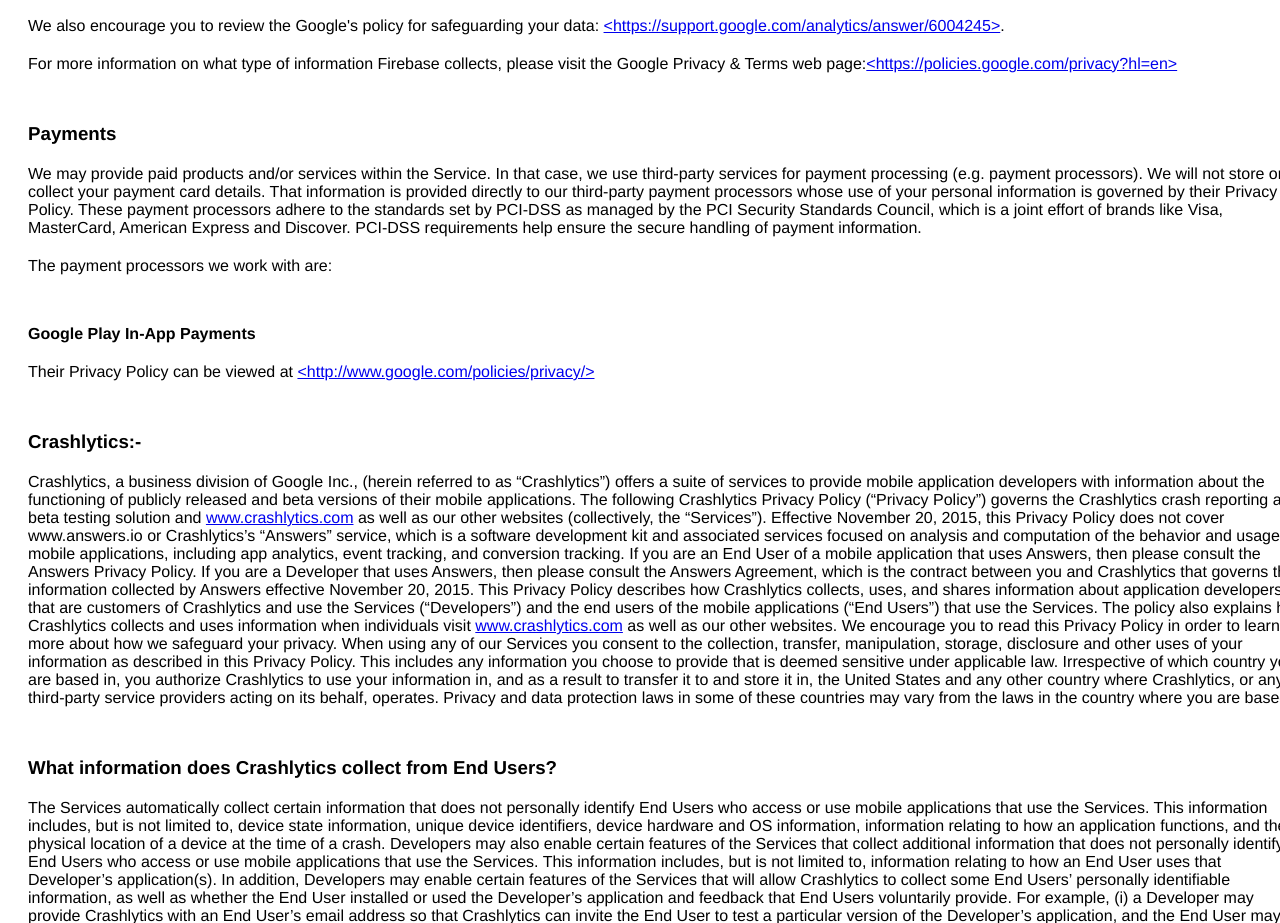
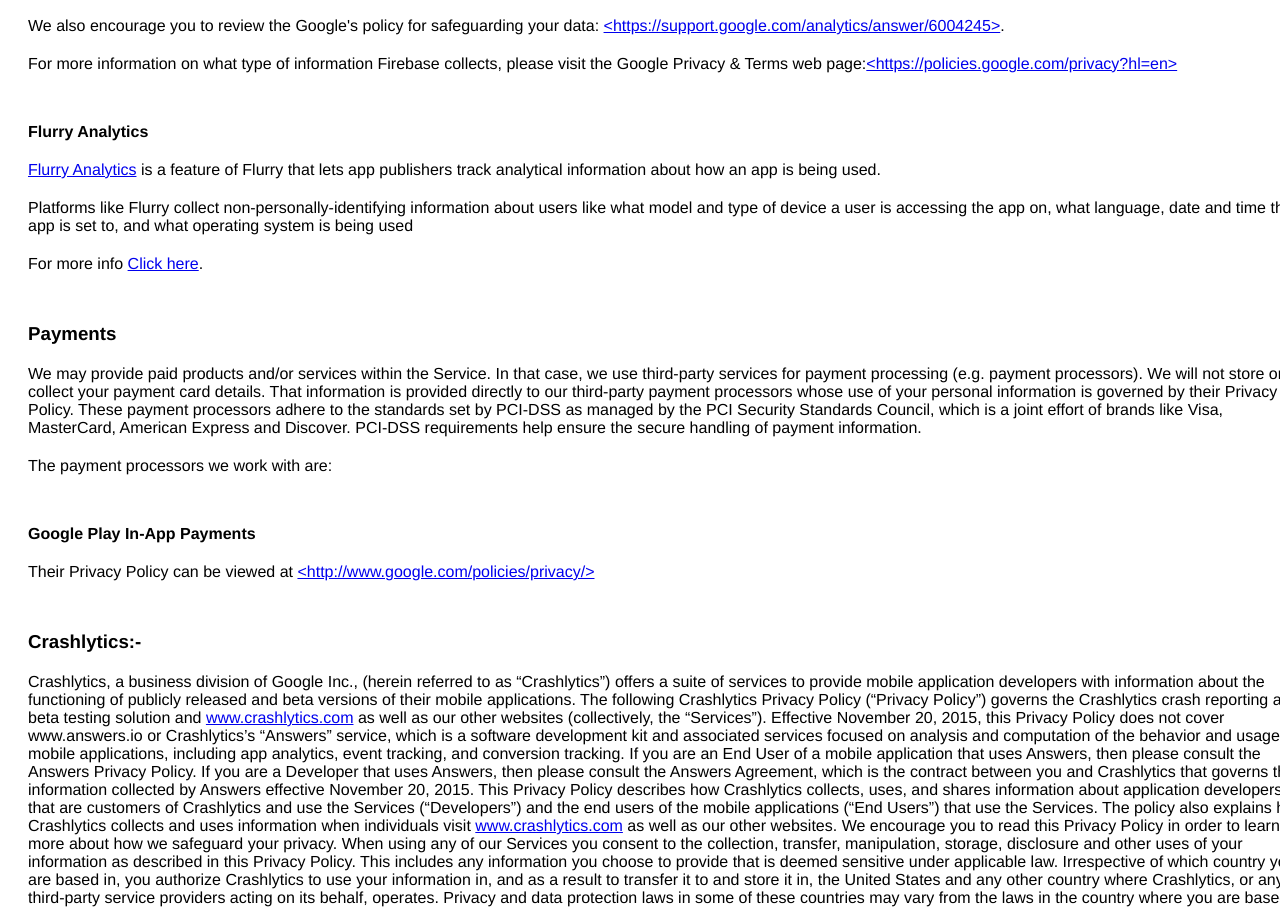
Before and after one commit to jitenderdietdev/jitenderdietdev.github.io, a plain HTML site: page index.html in a window 1280 px wide. Shown: the part 2042-2965 px from the top of the page. Drawn offline with Linux system fonts and the light colour scheme.

Commit message:
Update index.html
updated content for privacy policy

```diff
--- a/index.html
+++ b/index.html
@@ -75,7 +75,10 @@
 	<p>For more information on what type of information Firebase collects, please
 	visit the Google Privacy &amp; Terms web page:<a href="https://policies.google.com/privacy?hl=en">&lt;https://policies.google.com/privacy?hl=en&gt;</a>
 	</p>
-
+	<h4>Flurry Analytics</h4>
+	<p><a href="https://developer.yahoo.com/flurry/legal-privacy/terms-service/flurry-analytics-terms-service.html">Flurry Analytics</a> is a feature of Flurry that lets app publishers track analytical information about how an app is being used.<p>
+	<p>Platforms like Flurry collect non-personally-identifying information about users like what model and type of device a user is accessing the app on, what language, date and time the app is set to, and what operating system is being used</p>
+	<p>For more info <a href="https://developer.yahoo.com/flurry/legal-privacy/terms-service/flurry-analytics-terms-service.html">Click here</a>.</p>
 	<h3>Payments</h3>
 	<p>We may provide paid products and/or services within the Service. In that case, we use third-party services for payment processing (e.g. payment processors). We will not store or collect your payment card details. That information is provided directly to our third-party payment processors whose use of your personal information is governed by their Privacy Policy. These payment processors adhere to the standards set by PCI-DSS as managed by the PCI Security Standards Council, which is a joint effort of brands like Visa, MasterCard, American Express and Discover. PCI-DSS requirements help ensure the secure handling of payment information.</p>
 	<p>The payment processors we work with are:</p>
```
